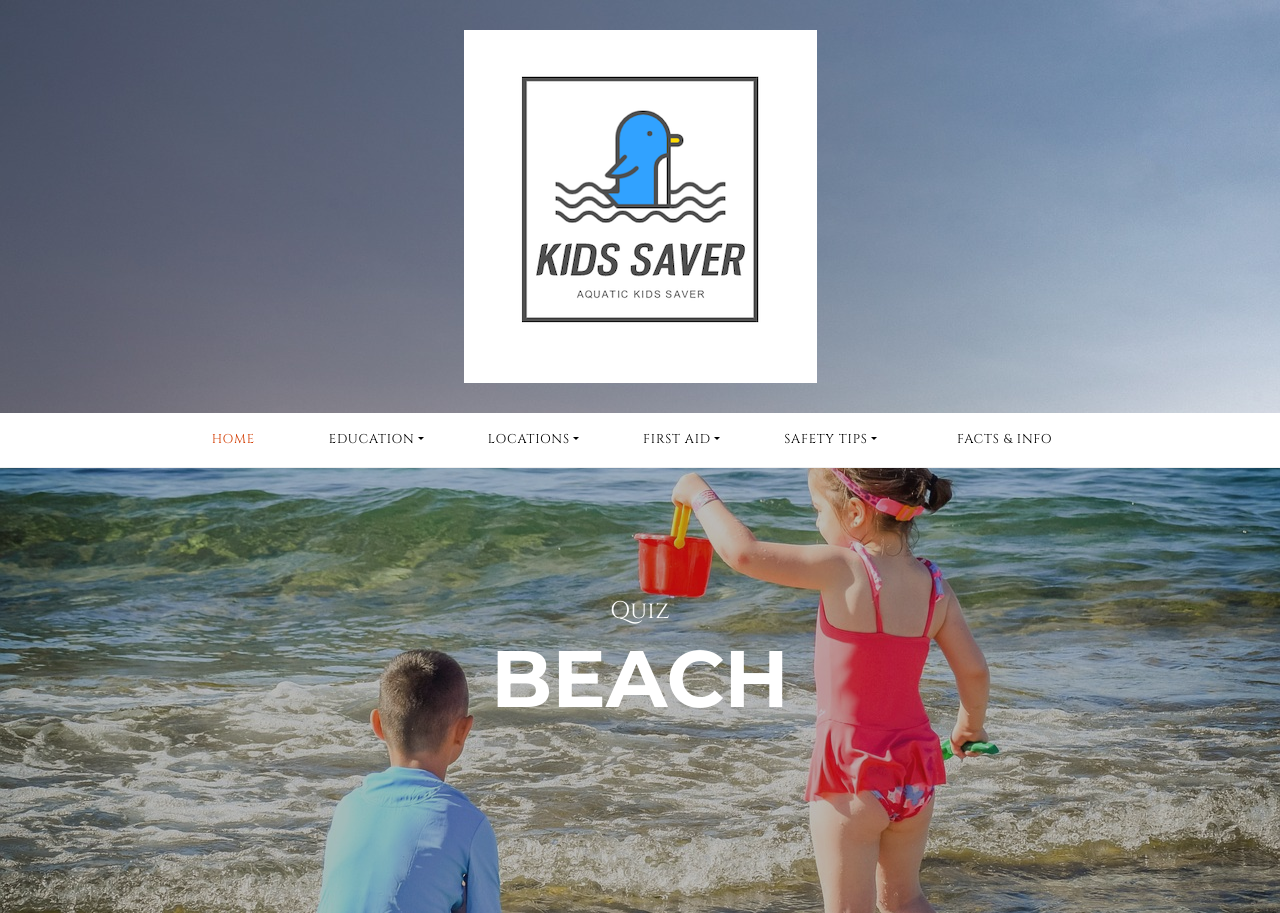
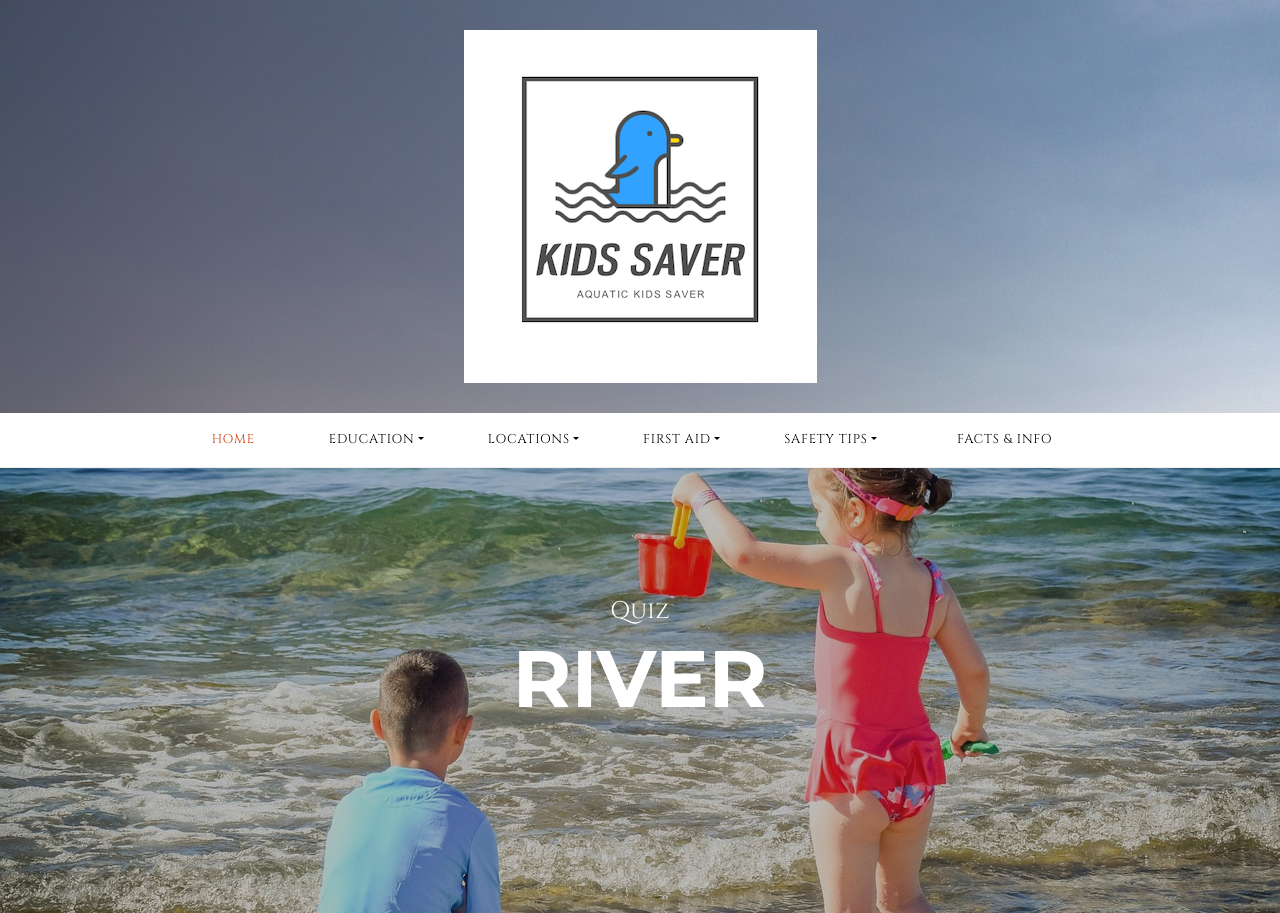
Before and after one commit to yzha0219/IE_project_3, a plain HTML site: page river_quiz_start.html in a window 1280 px wide. Shown: the top 913 px of the page. Drawn offline with Linux system fonts and the light colour scheme; files whose address does not match are found by name.

Commit message:
iteration 3 v5.1

```diff
--- a/river_quiz_start.html
+++ b/river_quiz_start.html
@@ -170,7 +170,7 @@
         <div class="row justify-content-center text-center align-items-center">
           <div class="col-md-8">
             <span class="sub-title">Quiz</span>
-            <h2>Beach</h2>
+            <h2>River</h2>
           </div>
         </div>
       </div>
```
